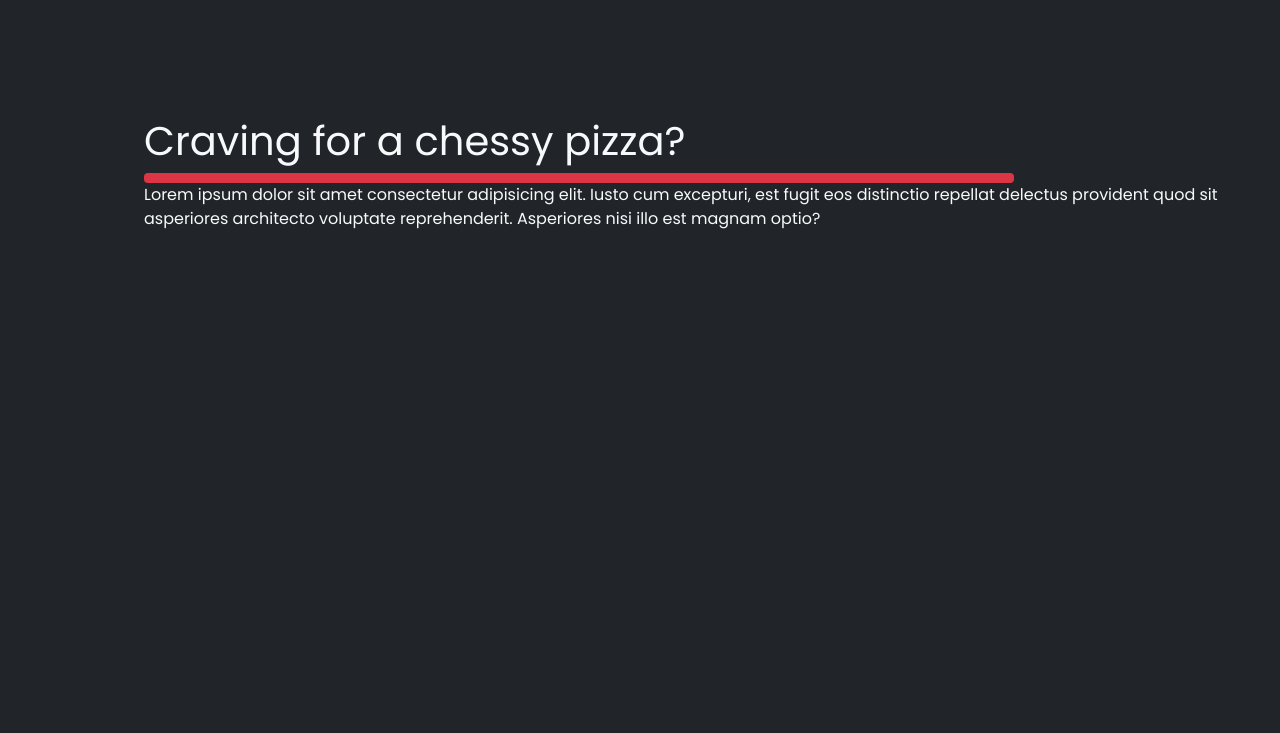
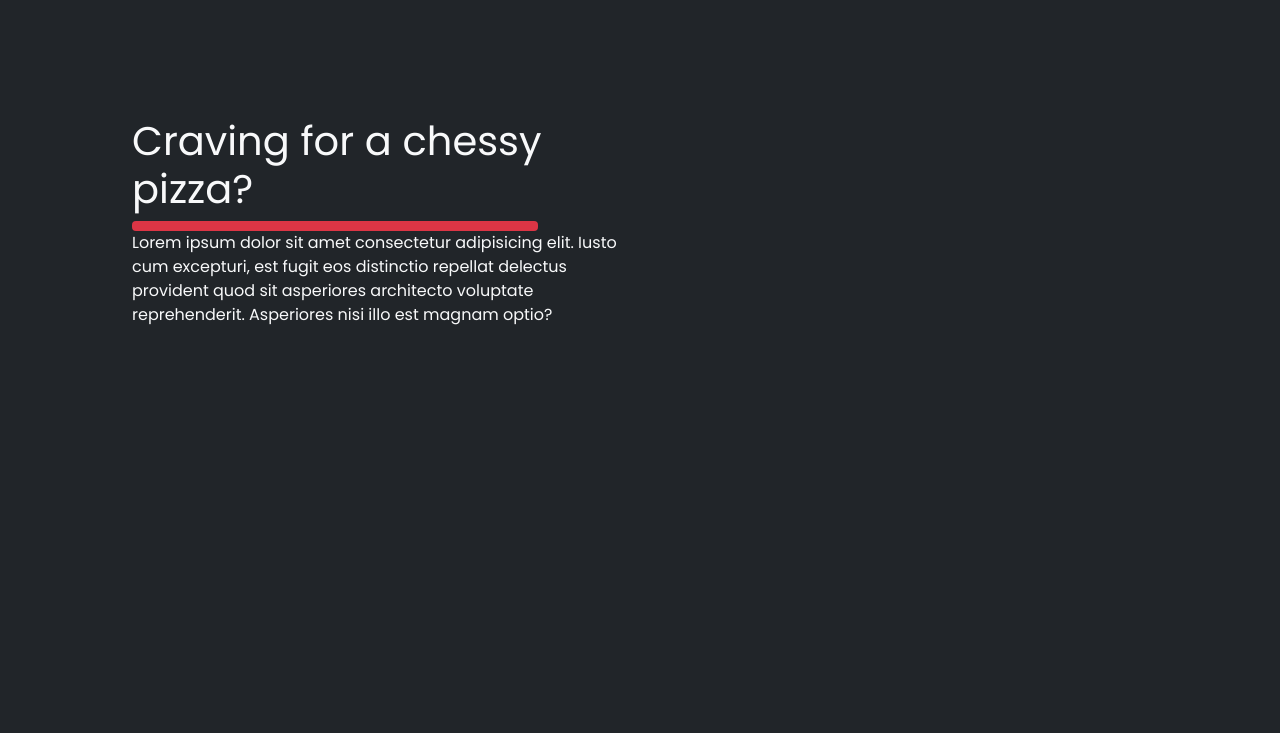
Before and after one commit to markandeyshukla/pizza-resturant-ui, a plain HTML site: page index.html in a window 1280 px wide. Shown: the part 67-800 px from the top of the page. Drawn offline with nearby package versions, Linux system fonts and the light colour scheme.

Commit message:
first commit

```diff
--- a/index.html
+++ b/index.html
@@ -34,8 +34,8 @@
             </div>
         </nav>
 
-        <div class="bg-img-div mb-5 d-flex flex-column p-5 ">
-            <div class="w-sm-50 w-100 p-sm-5  ms-sm-5">
+        <div class="bg-img-div mb-5 p-5 row ">
+            <div class="col-sm-6 col-12 p-sm-5 p-1 ms-sm-5 ms-1">
                 <h1 class="font-main-bg fs-1 fs-sm-6 text-light">Craving for a chessy pizza?</h1>
                 <div class="design-main-bg bg-danger rounded"> </div>
                 <p class="desc-main-bg text-light fs-sm-4 fs-6">Lorem ipsum dolor sit amet consectetur adipisicing elit.
--- a/style.css
+++ b/style.css
@@ -9,7 +9,7 @@
     background-image: url("pizzacheesy.jpg");
     background-size:cover;
     background-position: center;
-    width:100%;
+    /* width:100%; */
     /* background-repeat: no-repeat; */
     height: 87vh;
 }
```
